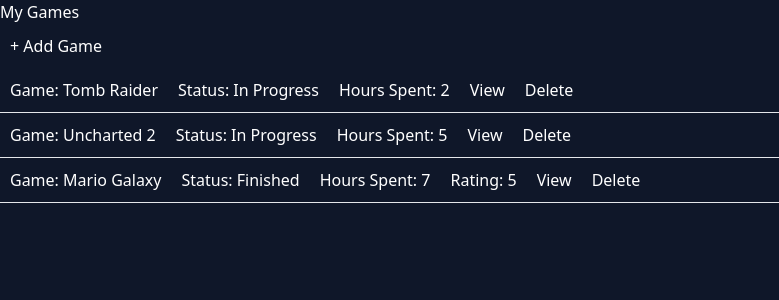
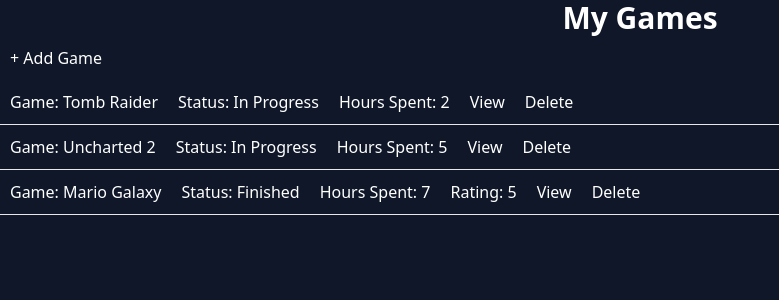
Before and after one commit to tinkereryorch/backlog-tracker, a Next.js app in the folder frontend/: page /games in a window 1280 px wide. Shown: the top 300 px of the page, without its empty margins (0-779 px from the left). Built offline with nearby package versions, Linux system fonts and the light colour scheme.

Commit message:
Converted to client component

```diff
--- a/frontend/src/app/games/page.js
+++ b/frontend/src/app/games/page.js
@@ -1,3 +1,5 @@
+'use client';
+
 import { data } from "@/data/mockData";
 import Link from "next/link";
 
@@ -9,7 +11,7 @@
 
     return (
         <>
-            <h1>My Games</h1>
+            <h1 className="text-3xl font-bold text-center">My Games</h1>
             <Link href="/addGame"><button>+ Add Game</button></Link>
             <ul>
                 {data.map((game) => (
```
